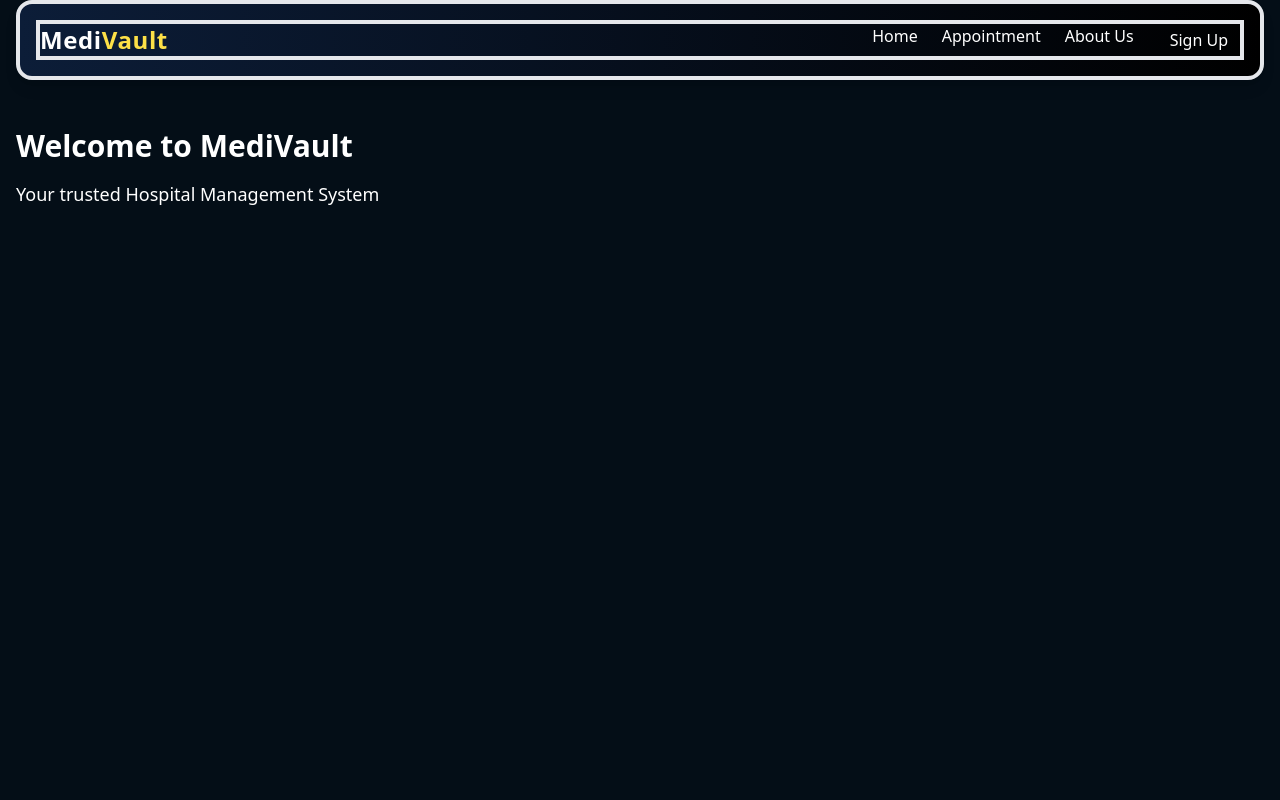
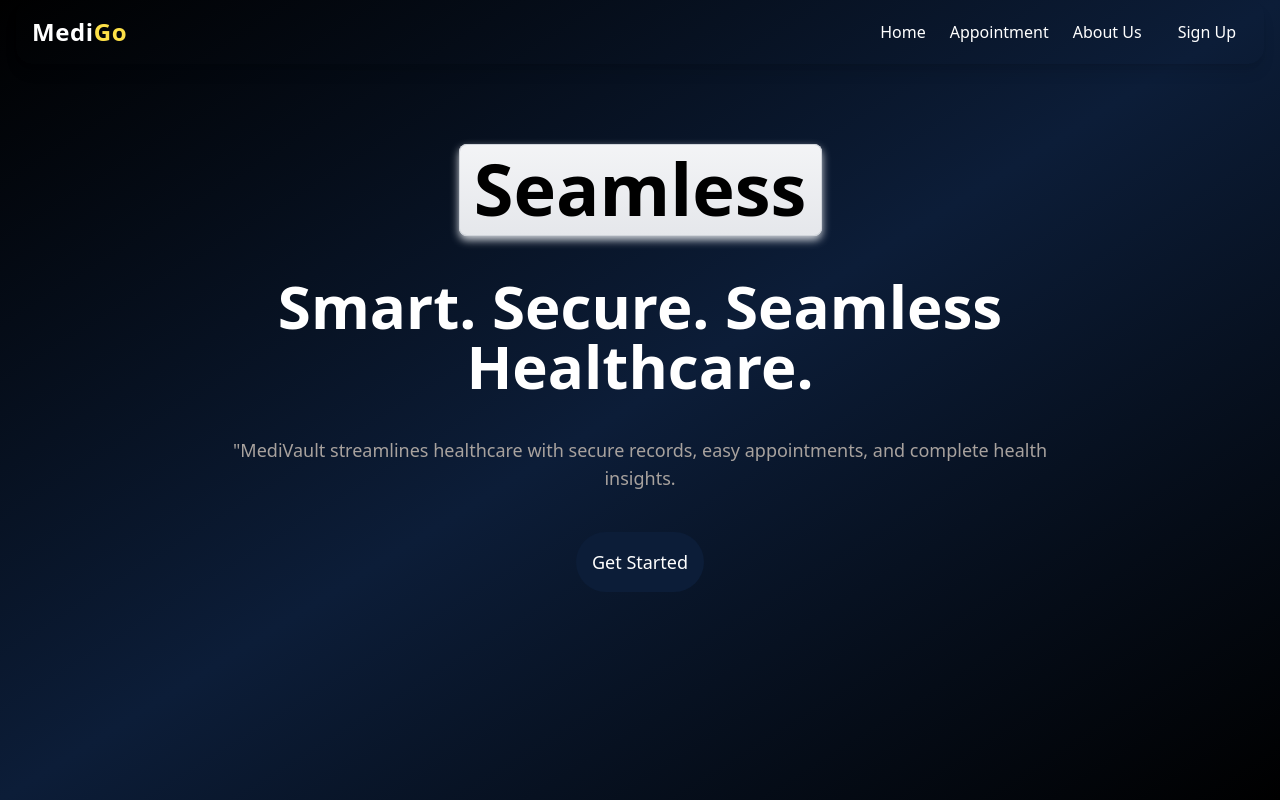
Before and after one commit to yashtech00/Hospital-management, a React (Vite) app in the folder client/: page / in a window 1280 px wide. Built offline with nearby package versions, Linux system fonts and the light colour scheme.

Commit message:
add new css, add signup logic

```diff
--- a/client/package.json
+++ b/client/package.json
@@ -14,6 +14,7 @@
     "class-variance-authority": "^0.7.1",
     "clsx": "^2.1.1",
     "lucide-react": "^0.525.0",
+    "motion": "^12.23.0",
     "react": "^19.1.0",
     "react-dom": "^19.1.0",
     "react-router-dom": "^7.6.3",
--- a/client/src/App.tsx
+++ b/client/src/App.tsx
@@ -9,7 +9,7 @@ function App() {
 
 
   return (
-    <div className="h-screen bg-gradient-to-t from-primary to-secondary">
+    <div className="h-screen bg-gradient-to-tl from-secondary via-primary to-secondary">
   <BrowserRouter>
     <Routes>
           <Route path="/" element={<Home />} />
--- a/client/src/components/AppBar.tsx
+++ b/client/src/components/AppBar.tsx
@@ -1,26 +1,25 @@
 export default function AppBar() {
     return (
-      <header className="">
-          <div className="bg-gradient-to-r from-primary to-secondary shadow-lg rounded-2xl mx-4 p-4 border-4 ">
-      <div className="flex items-center justify-between border-4">
+        <div className="shadow-lg rounded-2xl mx-4 p-4">
+            <div className="flex items-center justify-between">
                 {/* Logo */}
                 <div className="text-white text-2xl font-bold tracking-wide">
-          Medi<span className="text-yellow-300">Vault</span>
+                    Medi<span className="text-yellow-300">Go</span>
                 </div>
-
                 {/* Nav Links */}
                 <nav>
                     <ul className="flex space-x-6 text-white font-medium">
                         <li className="hover:text-yellow-300 transition cursor-pointer">Home</li>
                         <li className="hover:text-yellow-300 transition cursor-pointer">Appointment</li>
                         <li className="hover:text-yellow-300 transition cursor-pointer">About Us</li>
-            <li className="hover:bg-yellow-300 hover:text-black px-3 py-1 rounded-full transition cursor-pointer">
+                        <a href="/signup">
+                        <li className="hover:bg-yellow-300 hover:text-black px-3  rounded-full transition cursor-pointer">
                             Sign Up
                             </li>
+                            </a>
                     </ul>
                 </nav>
             </div>
         </div>
-    </header>
     );
 }
--- /dev/null
+++ b/client/src/components/HeroSction.tsx
@@ -0,0 +1,19 @@
+import { ContainerTextFlip } from "./ui/container-text-flip";
+
+export default function Hero() {
+    return (
+        <div className="flex justify-center">
+            <main className="mt-16 p-4 text-white text-center w-[70%] space-y-10">
+
+                <ContainerTextFlip
+                    words={["Secure", "Seamless", "Insightful", "Modern", "Efficient", "Connected"]}
+                />
+
+
+                <h1 className="text-6xl font-bold">Smart. Secure. Seamless Healthcare.</h1>
+                <p className="mt-8 text-lg text-stone-400">"MediVault streamlines healthcare with secure records, easy appointments, and complete health insights.</p>
+                <button className="text-white bg-primary p-4 rounded-full mt-20 text-lg font-medium">Get Started</button>
+            </main>
+        </div>
+    )
+}
--- /dev/null
+++ b/client/src/components/ui/container-text-flip.tsx
@@ -0,0 +1,102 @@
+import React, { useState, useEffect, useId } from "react";
+
+import { motion } from "motion/react";
+import { cn } from "../../lib/utils";
+
+export interface ContainerTextFlipProps {
+  /** Array of words to cycle through in the animation */
+  words?: string[];
+  /** Time in milliseconds between word transitions */
+  interval?: number;
+  /** Additional CSS classes to apply to the container */
+  className?: string;
+  /** Additional CSS classes to apply to the text */
+  textClassName?: string;
+  /** Duration of the transition animation in milliseconds */
+  animationDuration?: number;
+}
+
+export function ContainerTextFlip({
+  words = ["better", "modern", "beautiful", "awesome"],
+  interval = 3000,
+  className,
+  textClassName,
+  animationDuration = 700,
+}: ContainerTextFlipProps) {
+  const id = useId();
+  const [currentWordIndex, setCurrentWordIndex] = useState(0);
+  const [width, setWidth] = useState(100);
+  const textRef = React.useRef(null);
+
+  const updateWidthForWord = () => {
+    if (textRef.current) {
+      // Add some padding to the text width (30px on each side)
+      // @ts-ignore
+      const textWidth = textRef.current.scrollWidth + 30;
+      setWidth(textWidth);
+    }
+  };
+
+  useEffect(() => {
+    // Update width whenever the word changes
+    updateWidthForWord();
+  }, [currentWordIndex]);
+
+  useEffect(() => {
+    const intervalId = setInterval(() => {
+      setCurrentWordIndex((prevIndex) => (prevIndex + 1) % words.length);
+      // Width will be updated in the effect that depends on currentWordIndex
+    }, interval);
+
+    return () => clearInterval(intervalId);
+  }, [words, interval]);
+
+  return (
+    <motion.p
+      layout
+      layoutId={`words-here-${id}`}
+      animate={{ width }}
+      transition={{ duration: animationDuration / 2000 }}
+      className={cn(
+        "relative inline-block rounded-lg pt-2 pb-3 text-center text-4xl font-bold text-black md:text-7xl dark:text-white",
+        "[background:linear-gradient(to_bottom,#f3f4f6,#e5e7eb)]",
+        "shadow-[inset_0_-1px_#d1d5db,inset_0_0_0_1px_#d1d5db,_0_4px_8px_#d1d5db]",
+        "dark:[background:linear-gradient(to_bottom,#374151,#1f2937)]",
+        "dark:shadow-[inset_0_-1px_#10171e,inset_0_0_0_1px_hsla(205,89%,46%,.24),_0_4px_8px_#00000052]",
+        className,
+      )}
+      key={words[currentWordIndex]}
+    >
+      <motion.div
+        transition={{
+          duration: animationDuration / 1000,
+          ease: "easeInOut",
+        }}
+        className={cn("inline-block", textClassName)}
+        ref={textRef}
+        layoutId={`word-div-${words[currentWordIndex]}-${id}`}
+      >
+        <motion.div className="inline-block">
+          {words[currentWordIndex].split("").map((letter, index) => (
+            <motion.span
+              key={index}
+              initial={{
+                opacity: 0,
+                filter: "blur(10px)",
+              }}
+              animate={{
+                opacity: 1,
+                filter: "blur(0px)",
+              }}
+              transition={{
+                delay: index * 0.02,
+              }}
+            >
+              {letter}
+            </motion.span>
+          ))}
+        </motion.div>
+      </motion.div>
+    </motion.p>
+  );
+}
--- /dev/null
+++ b/client/src/lib/utils.ts
@@ -0,0 +1,6 @@
+import { type ClassValue, clsx } from "clsx";
+import { twMerge } from "tailwind-merge";
+
+export function cn(...inputs: ClassValue[]) {
+  return twMerge(clsx(inputs));
+}
--- a/client/src/pages/Auth/Signup.tsx
+++ b/client/src/pages/Auth/Signup.tsx
@@ -1,15 +1,52 @@
+import { useState } from "react"
 
 
 
 
 export default function Signup() {
+
+
+    const [fullname, setFullname] = useState("");
+    const [email, setEmail] = useState("");
+    const [password, setPassword] = useState("");
+
+
+
     return (
         <div>
             <div>
                 <form>
                     <span>Signup</span>
                     <div>
-
+                        <span>Role</span>
+                        <select title="role">
+                            <option>Patient</option>
+                            <option>Doctor</option>
+                       </select>
+                    </div>
+                    <div>
+                        <span>Fullname</span>
+                        <input
+                            placeholder="Enter your fullname"
+                            value={fullname}
+                            title="fullname"
+                        />
+                    </div>
+                     <div>
+                        <span>Email</span>
+                        <input
+                            placeholder="Enter your Email"
+                            value={email}
+                            title="fullname"
+                        />
+                    </div>
+                     <div>
+                        <span>Password</span>
+                        <input
+                            placeholder="Enter your password"
+                            value={password}
+                            title="fullname"
+                        />
                     </div>
                 </form>
            </div>
--- a/client/src/pages/Auth/Singin.tsx
+++ b/client/src/pages/Auth/Singin.tsx
@@ -5,8 +5,9 @@
 export default function Signin() {
     return (
         <div>
+            <div>
 
-            Signin
+            </div>
         </div>
     )
 }
--- a/client/src/pages/Home.tsx
+++ b/client/src/pages/Home.tsx
@@ -1,13 +1,11 @@
 import AppBar from "../components/AppBar";
+import Hero from "../components/HeroSction";
 
 export default function Home() {
     return (
-        <div className="relative min-h-screen bg-background text-white">
+        <div className=" ">
             <AppBar />
-            <main className="mt-8 p-4">
-                <h1 className="text-3xl font-bold">Welcome to MediVault</h1>
-                <p className="mt-4 text-lg">Your trusted Hospital Management System</p>
-            </main>
+            <Hero/>
         </div>
     );
 }
```
Also changed, not shown: 2 other files (tests, documents, lock files or other folders). Lines whose indentation alone changed are shown as unchanged.
